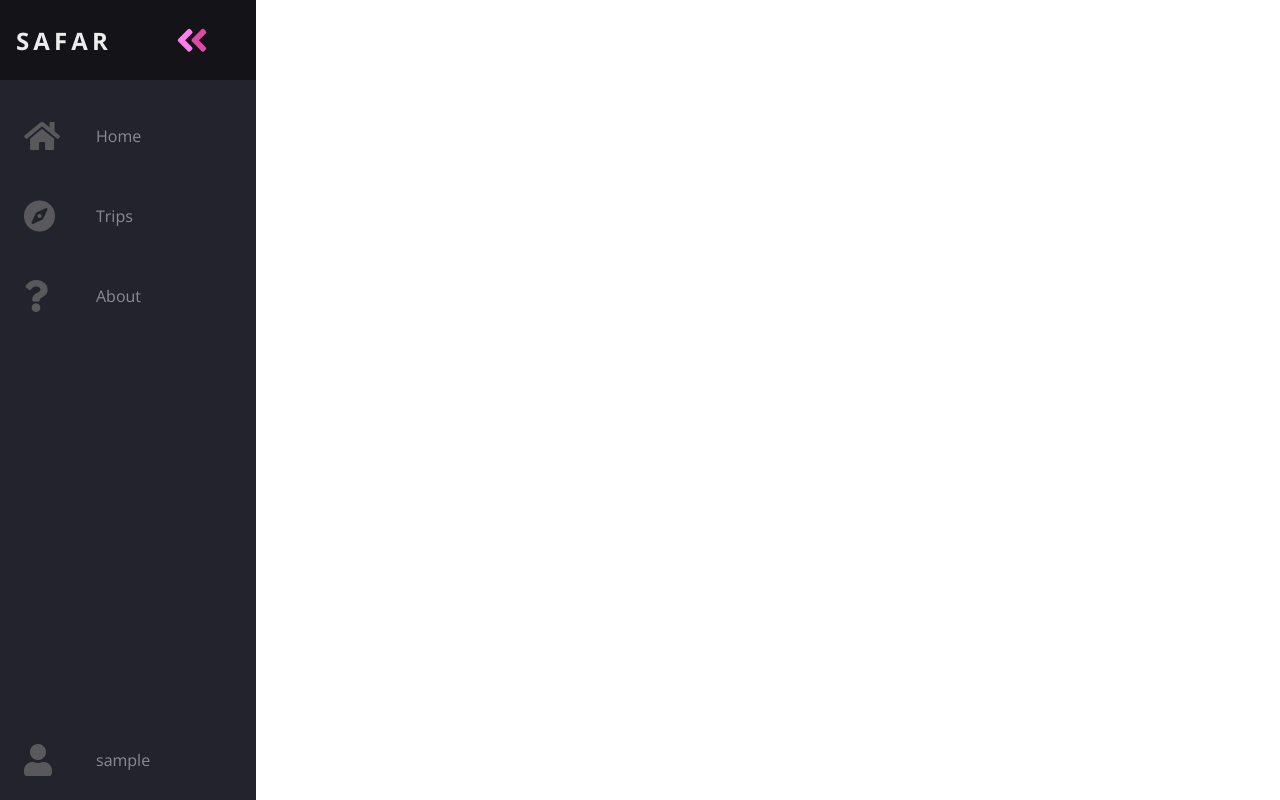
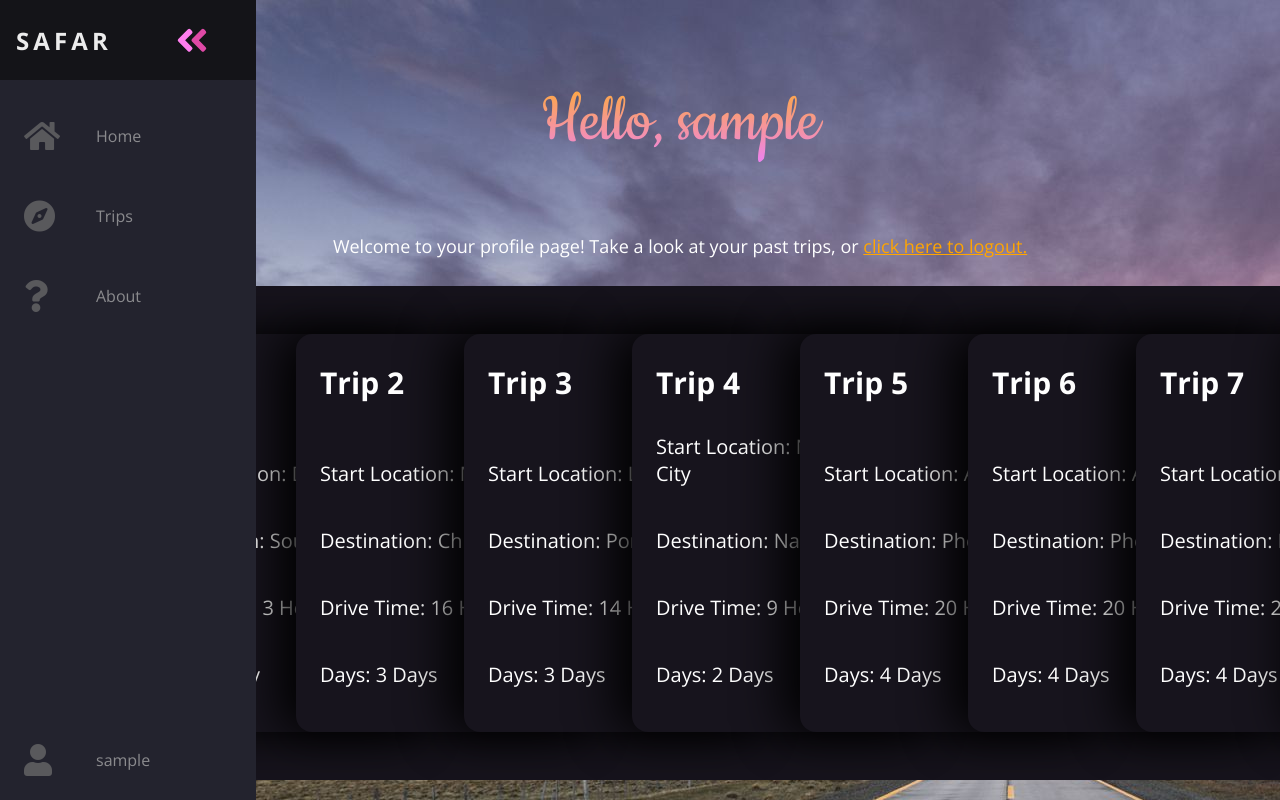
Before and after one commit to nicklocascio/safar, a Django app: page /userAccount/ in a window 1280 px wide. Run offline with Django 3.2, Linux system fonts and the light colour scheme; the visitor is signed in with stand-in values (Sample User, id 1); some libraries are stand-ins or nearby versions.

Commit message:
Started up the user's account page

```diff
--- a/safar/Users/views.py
+++ b/safar/Users/views.py
@@ -23,4 +23,16 @@ def signup(request):
     return render(request, 'signup.html', {'form': form})
 
 def accountPage(request):
-    return render(request, 'user_account.html')
+    context = {'UserTrips': {'Trip 1': {'Start Location': 'Detroit', 'Destination': 'South Bend', 'Drive Time': '3 Hours', 'Days': '1 Day'},
+                             'Trip 2': {'Start Location': 'Miami', 'Destination': 'Chicago', 'Drive Time': '16 Hours', 'Days': '3 Days'},
+                             'Trip 3': {'Start Location': 'Los Angeles', 'Destination': 'Portland', 'Drive Time': '14 Hours', 'Days': '3 Days'},
+                             'Trip 4': {'Start Location': 'New York City', 'Destination': 'Nashville', 'Drive Time': '9 Hours', 'Days': '2 Days'},
+                             'Trip 5': {'Start Location': 'Austin', 'Destination': 'Phoenix', 'Drive Time': '20 Hours', 'Days': '4 Days'},
+                             'Trip 6': {'Start Location': 'Austin', 'Destination': 'Phoenix', 'Drive Time': '20 Hours', 'Days': '4 Days'},
+                             'Trip 7': {'Start Location': 'Austin', 'Destination': 'Phoenix', 'Drive Time': '20 Hours', 'Days': '4 Days'},
+                             'Trip 8': {'Start Location': 'Austin', 'Destination': 'Phoenix', 'Drive Time': '20 Hours', 'Days': '4 Days'},
+                             'Trip 9': {'Start Location': 'Austin', 'Destination': 'Phoenix', 'Drive Time': '20 Hours', 'Days': '4 Days'},
+                             'Trip 10': {'Start Location': 'Austin', 'Destination': 'Phoenix', 'Drive Time': '20 Hours', 'Days': '4 Days'},
+                            }
+              }
+    return render(request, 'user_account.html', context)
--- a/safar/static/css/about.css
+++ b/safar/static/css/about.css
@@ -10,7 +10,7 @@
 
 body {
   color: black;
-  background-color: white;
+  background: url('img/sitebg.jpg');
   margin: 0;
   padding: 0;
 }
@@ -128,7 +128,6 @@ main {
 .about-section {
   padding: 50px;
   text-align: center;
-  background: #474e5d;
 }
 
 
--- /dev/null
+++ b/safar/static/css/card.css
@@ -0,0 +1,108 @@
+@import url('https://fonts.googleapis.com/css?family=Cookie');
+@import url('https://fonts.googleapis.com/css?family=Open+Sans:300,400,700&display=swap');
+
+.userhead {
+  display: block;
+  padding: 10px;
+  text-align: center;
+  box-sizing: border-box;
+  top: 0;
+}
+
+.userhead-title {
+  font-size: 72px;
+  font-family: 'Cookie';
+  background: -webkit-linear-gradient( #FFAC33, #EE82EE);
+  -webkit-background-clip: text;
+  -webkit-text-fill-color: transparent;
+  padding-bottom: 0px;
+}
+
+.userhead-content {
+  font-size: 18px;
+  font-family: 'Open Sans';
+  color: white;
+}
+
+.userhead-content a {
+  color: orange;
+}
+
+.usercard-list {
+  display: flex;
+  padding: 3rem;
+  overflow-x: scroll;
+  margin-bottom: 0;
+  background: #17141d;
+}
+
+.usercard-list::-webkit-scrollbar {
+  height: 0.5rem;
+}
+
+.usercard-list::-webkit-scrollbar-track {
+  background: #1e1e24;
+}
+
+.usercard-list::-webkit-scrollbar-thumb {
+  background: #6649b8;
+  border-radius: 5px;
+}
+
+.usercard {
+  display: flex;
+  position: relative;
+  flex-direction: column;
+  height: 350px;
+  width: 400px;
+  min-width: 250px;
+  padding: 1.5rem;
+
+  border-radius: 16px;
+  background: #17141d;
+  box-shadow: -1rem 0 3rem #000;
+
+  transition: .2s;
+}
+
+.usercard:hover {
+  transform: translateY(-1rem);
+}
+
+.usercard:hover~.usercard {
+  transform: translateX(130px);
+}
+
+.usercard:not(:first-child) {
+  margin-left: -130px;
+}
+
+.usercard-header {
+  margin-bottom: auto;
+}
+
+.usercard-header h2 {
+  font-size: 30px;
+  margin: .25rem 0 auto;
+  text-decoration: none;
+  color: white;
+  border: 0;
+  display: inline-block;
+  cursor: pointer;
+}
+
+.usercard-header a {
+  text-decoration: none;
+  color: white;
+}
+
+.usercard-header a:hover {
+  background: -webkit-linear-gradient(90deg, #FFAC33, #EE82EE);
+  -webkit-background-clip: text;
+  -webkit-text-fill-color: transparent;
+}
+
+.usercard-content {
+  color: white;
+  font-size: 20px;
+}
--- a/safar/static/css/main.css
+++ b/safar/static/css/main.css
@@ -3,7 +3,6 @@
 	margin: 0;
 	padding: 0;
 	box-sizing: border-box;
-
 }
 
 html{
--- a/safar/templates/about_custom.html
+++ b/safar/templates/about_custom.html
@@ -6,6 +6,7 @@
   <link rel="stylesheet" href="{% static 'css/fa.css' %}"/>
   <link href="https://fonts.googleapis.com/css?family=Open+Sans:300,400,700&display=swap" rel="stylesheet"/>
   <link href= "https://fonts.googleapis.com/css?family=Cookie" rel="stylesheet">
+  <link rel="shortcut icon" type="image/png" href="{% static 'img/compassico.png' %}"/>
   <title>About</title>
   <style>
     * {
@@ -136,7 +137,7 @@
       </p>
 	  </div>
 
-	<h2 style="text-align:center">Our Team</h2>
+	<h2 style="text-align:center; color:white">Our Team</h2>
 	  <div class="column">
 	    <div class="card" style="background-color: #474e5d;">
 		    <img src="{% static 'img/vincent.JPG' %}" alt="Vincent" style="width:100%; height:40%">
--- a/safar/templates/base.html
+++ b/safar/templates/base.html
@@ -5,6 +5,7 @@
     <title>{% block title %}Safar{% endblock %}</title>
     <link href="https://fonts.googleapis.com/css?family=Peralta" rel="stylesheet">
     <link rel="stylesheet" href="{% static 'css/bootstrap.min.css' %}">
+    <link rel="shortcut icon" type="image/png" href="{% static 'img/compassico.png' %}"/>
     {% block stylesheet %}{% endblock %}
   </head>
   <body>
--- a/safar/templates/base_users.html
+++ b/safar/templates/base_users.html
@@ -5,6 +5,7 @@
 {% block stylesheet %}
   <link rel="stylesheet" href="{% static 'css/signup.css' %}">
   <link rel="stylesheet" href="https://fonts.googleapis.com/css?family=Cookie">
+  <link rel="shortcut icon" type="image/png" href="{% static 'img/compassico.png' %}"/>
 {% endblock %}
 
 {% block body %}
--- a/safar/templates/index.html
+++ b/safar/templates/index.html
@@ -11,6 +11,7 @@
     <link rel="stylesheet" href="https://unpkg.com/aos@next/dist/aos.css" />
     <link rel="stylesheet" href="https://use.fontawesome.com/releases/v5.7.2/css/all.css" integrity="sha384-fnmOCqbTlWIlj8LyTjo7mOUStjsKC4pOpQbqyi7RrhN7udi9RwhKkMHpvLbHG9Sr" crossorigin="anonymous">
     <link rel="stylesheet" href="{% static 'css/main.css' %}">
+    <link rel="shortcut icon" type="image/png" href="{% static 'img/compassico.png' %}"/>
 </head>
 
 
--- a/safar/templates/user_account.html
+++ b/safar/templates/user_account.html
@@ -10,12 +10,38 @@
   <script defer src="{% static 'js/about.js' %}"></script>
   <link rel="stylesheet" href="{% static 'css/about.css' %}"/>
   <link rel="stylesheet" href="{% static 'css/fa.css' %}"/>
+  <link rel="stylesheet" href="{% static 'css/card.css' %}"/>
   <link href="https://fonts.googleapis.com/css?family=Open+Sans:300,400,700&display=swap" rel="stylesheet"/>
   <link href="https://fonts.googleapis.com/css?family=Cookie" rel="stylesheet"/>
+  <link rel="shortcut icon" type="image/png" href="{% static 'img/compassico.png' %}"/>
   <title>Your Account</title>
 </head>
 
 <body>
+  <main>
+    <div class="userhead">
+      <p class="userhead-title">Hello, {{ user.username }}</p>
+	    <p class="userhead-content">Welcome to your profile page! Take a look at your past trips, or <a href="{% url 'logout'%}">click here to logout.</a></p>
+    </div>
+
+
+    <section class="usercard-list">
+      {% for key, value in UserTrips.items %}
+        <article class="usercard">
+          <header class="usercard-header">
+            <h2><a href="#">{{ key }}</a></h2>
+          </header>
+		      {% for key2, value2 in value.items %}
+		        <p class="usercard-content">{{ key2 }}: {{ value2 }}</p>
+          {% endfor %}
+        </article>
+		  {% endfor %}
+	    </div>
+
+    </section>
+
+  </main>
+
   <nav class="navbar">
     <ul class="navbar-nav">
       <li class="logo">
@@ -81,15 +107,6 @@
     </ul>
   </nav>
 
-  <main>
-  {% if user.is_authenticated %}
-    <div style="padding: 20px;">
-    <p>Hello there, {{ user.username }}</p>
-	</div>
-  {% else %}
-    <p>gtfo</p>
-  {% endif %}
 
-  </main>
 
 </body>
```
Also changed, not shown: safar/templates/createtrip.html (deleted, +0 -91 lines), safar/static/img/compassico.png (added).
